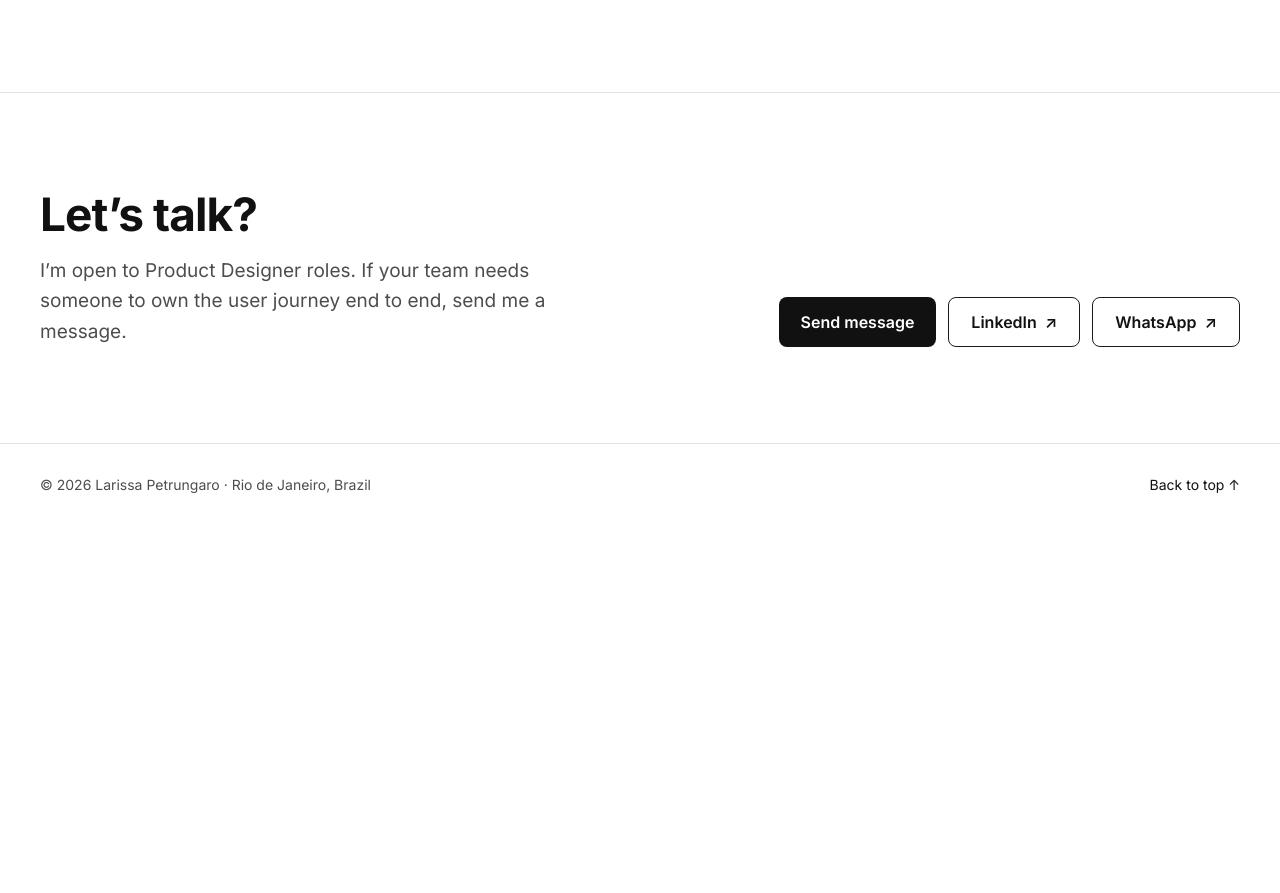
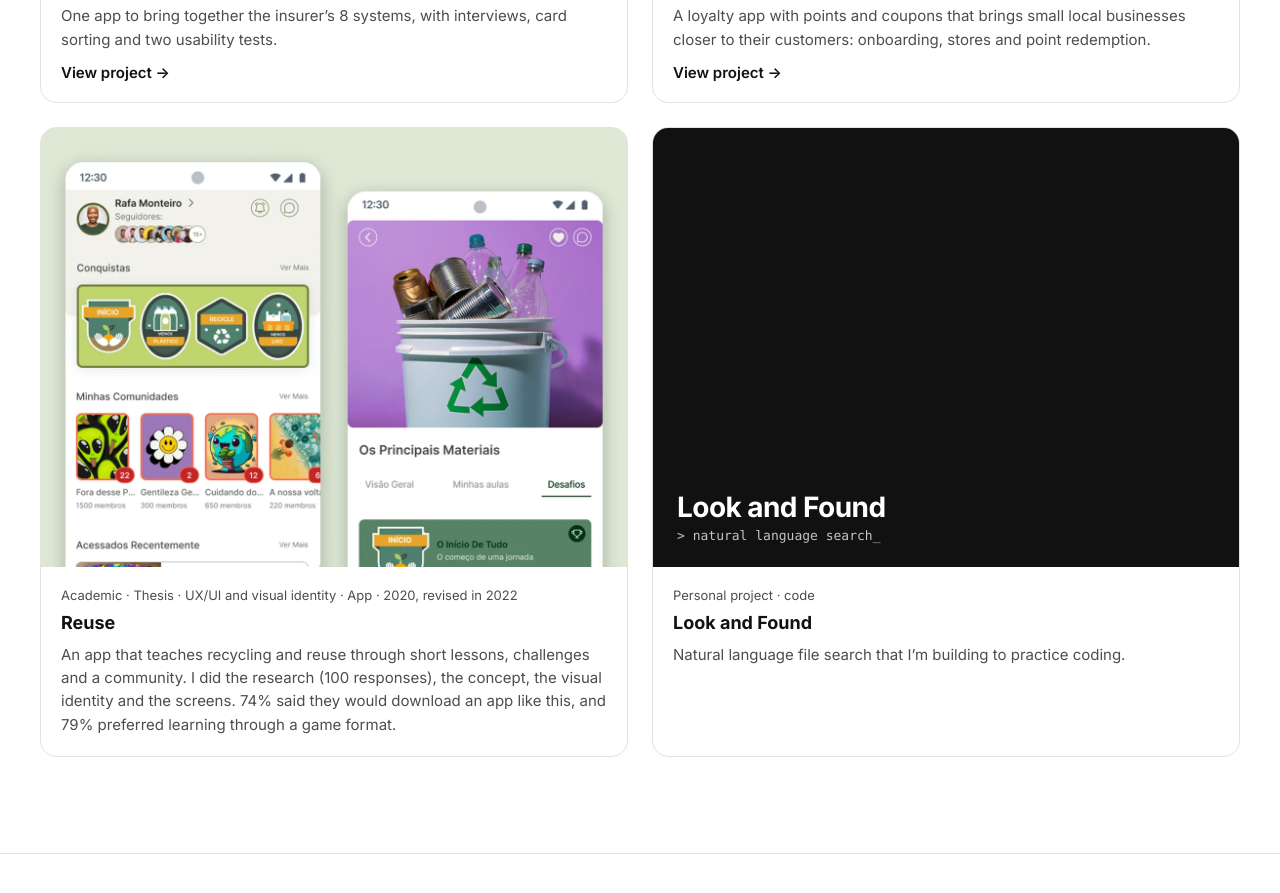
Before and after one commit to larissapetrungaro/portfolio, a plain HTML site: page en/about/index.html in a window 1280 px wide. Shown: the part 2420-3313 px from the top of the page. Before the commit the page ends 2944 px from the top, so only its background shows below. Drawn offline with Linux system fonts and the light colour scheme.

Commit message:
Sobre: card do Reuse (TCC) em Outros projetos
Co-Authored-By: Claude Opus 5.5 <noreply@anthropic.com>
Claude-Session: https://claude.ai/code/session_01DhgfYBbrcJNo646uK4Us1a

```diff
--- a/en/about/index.html
+++ b/en/about/index.html
@@ -248,7 +248,7 @@ h2[id]{scroll-margin-top:112px}
 
 <section id="outros-projetos" aria-labelledby="outros" style="max-width: 1200px; margin: 0 auto; padding-left: 32px; padding-right: 32px; padding-bottom: 96px; display: flex; flex-direction: column; gap: 32px">
 <div style="display: flex; flex-wrap: wrap; gap: 8px 16px; align-items: baseline"><h2 id="outros" style="margin: 0; font-size: 34px; line-height: 1.2; letter-spacing: -0.01em">Other projects</h2><span style="font-size: 16px; color: var(--ink-muted)">Earlier work and personal projects</span></div>
-<div class="g3" style="gap: 24px">
+<div class="g2" style="gap: 24px">
 <a href="/en/projects/axl-seguros/" class="strength other-card" style="display: flex; flex-direction: column; gap: 0; border: 1px solid var(--border); border-radius: 16px; overflow: hidden; color: var(--ink); text-decoration: none; background: var(--bg)">
 <img width="1200" height="900" fetchpriority="high" decoding="async" src="/assets/img/axl_capa.webp" alt="AXL Seguros app screens: splash, home and active policies" style="display: block; width: 100%; aspect-ratio: 4 / 3; object-fit: cover; background: #ffffff">
 <div style="padding: 20px; display: flex; flex-direction: column; gap: 8px; flex: 1">
@@ -267,6 +267,14 @@ h2[id]{scroll-margin-top:112px}
 <span style="margin-top: 4px; font-size: 15px; font-weight: 600">View project <span aria-hidden="true">→</span></span>
 </div>
 </a>
+<div class="other-card" style="display: flex; flex-direction: column; gap: 0; border: 1px solid var(--border); border-radius: 16px; overflow: hidden; color: var(--ink); text-decoration: none; background: var(--bg)">
+<img width="1200" height="900" loading="lazy" decoding="async" src="/assets/img/reuse_card.webp" alt="Reuse app screens: home with achievements and a course's challenges" style="display: block; width: 100%; aspect-ratio: 4 / 3; object-fit: cover; background: #dfe8d6">
+<div style="padding: 20px; display: flex; flex-direction: column; gap: 8px; flex: 1">
+<span style="font-size: 13px; color: var(--ink-muted)">Academic · Thesis · UX/UI and visual identity · App · 2020, revised in 2022</span>
+<strong style="font-size: 18px; line-height: 1.3">Reuse</strong>
+<span style="font-size: 15px; line-height: 1.55; color: var(--ink-muted); flex: 1">An app that teaches recycling and reuse through short lessons, challenges and a community. I did the research (100 responses), the concept, the visual identity and the screens. 74% said they would download an app like this, and 79% preferred learning through a game format.</span>
+</div>
+</div>
 <div class="other-card" style="display: flex; flex-direction: column; gap: 0; border: 1px solid var(--border); border-radius: 16px; overflow: hidden; color: var(--ink); text-decoration: none; background: var(--bg)">
 <div aria-hidden="true" style="aspect-ratio: 4 / 3; background: var(--action); color: var(--on-action); display: flex; flex-direction: column; justify-content: flex-end; gap: 6px; padding: 24px; box-sizing: border-box">
 <span style="font-size: 28px; font-weight: 700; line-height: 1.1; letter-spacing: -0.02em">Look and Found</span>
```
Also changed, not shown: sobre/index.html (+9 -1 lines), assets/img/reuse_card.webp (added).
